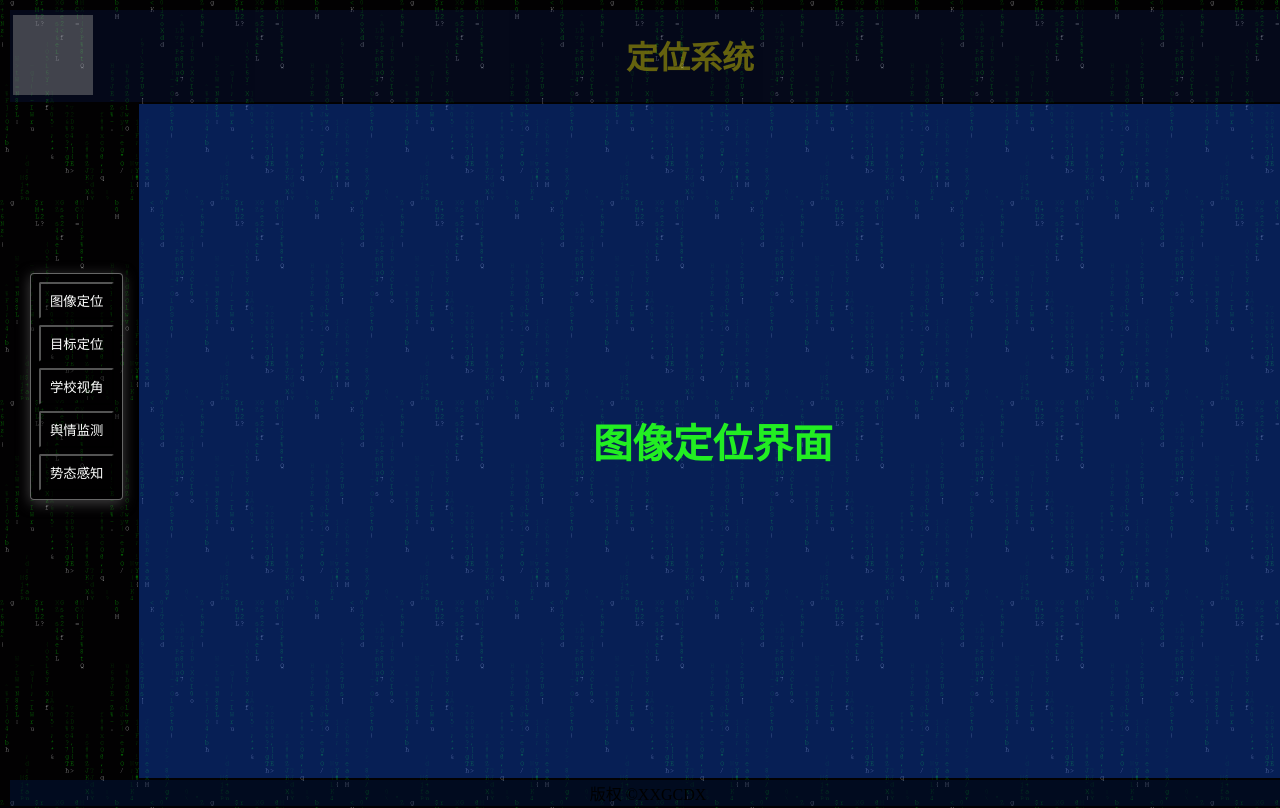
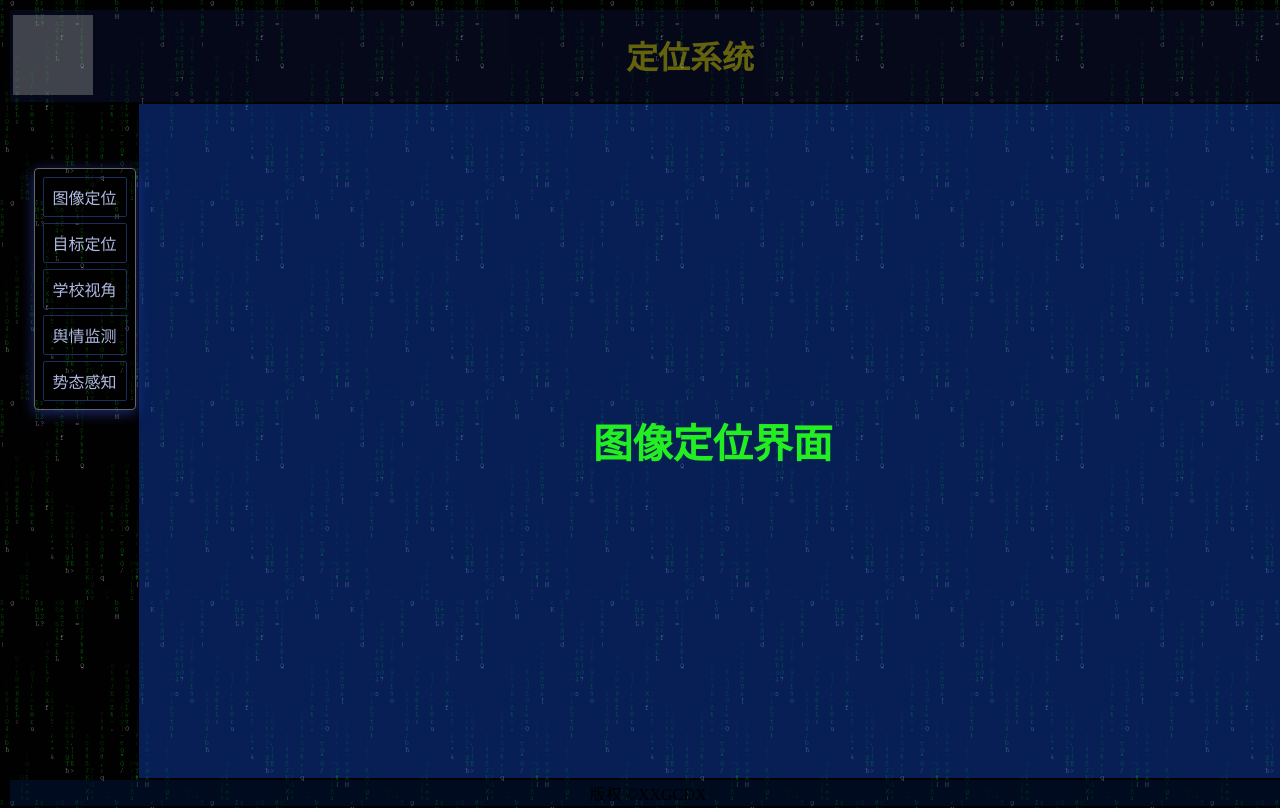
Before and after one commit to GaoShuang98/django_test, a Django app: page /import_img in a window 1280 px wide. Run offline with Django 4.2, Linux system fonts and the light colour scheme; grey boxes are pictures that could not be loaded.

```diff
--- a/static/css/index.css
+++ b/static/css/index.css
@@ -77,15 +64,6 @@
     border: 0;
 }
 
-#main-menu {
-    width: 10%;
-    top: 0;
-    padding: 0;
-    position: relative;
-    color: #0435d9;
-    border: 0;
-    align-items: center;
-}
 
 #body {
     background: url(../imgs/img.png) repeat #0a0a0a;
@@ -95,14 +73,14 @@
 
 .btn-container {
     position: absolute;
-    left: 20px;
-    top: 25%;
+    left: 2%;
+    top: 20%;
     padding: 5px 5px;
     border-radius: 4px;
     border: 1px solid rgba(128, 128, 128, 0.8);
-    color: #ffffff;
-    background: rgba(0, 0, 0, 0.4);
-    box-shadow: 0 3px 14px rgb(128 128 128 / 50%);
+    color: rgba(44, 107, 203, 0.76);
+    /*background: rgba(0, 0, 0, 0.4);*/
+    box-shadow: 0 3px 14px rgba(45, 67, 175, 0.65);
     text-align: center;
     z-index: 100;
 }
@@ -111,14 +89,14 @@ button {
     background: transparent;
     width: auto;
     height: auto;
-    /*border: 1px solid #00d0ffb8;*/
-    color: white;
+    border: 1px solid rgba(39, 63, 122, 0.72);
+    color: #afb8e0;
     padding: 7px 9px;
     border-radius: 2px;
     margin: 3px;
     cursor: pointer;
-    font-family: 'Times New Roman', Times, serif;
-    /*font-size: 16px;*/
+    font-family: Times, serif;
+    font-size: 16px;
     top: 0;
     bottom: 0;
     vertical-align: middle;
```
Also changed, not shown: other parts of static/css/index.css (+17 -15 lines), static/js/main.js (+23 -15 lines), templates/index.html (+14 -3 lines).
